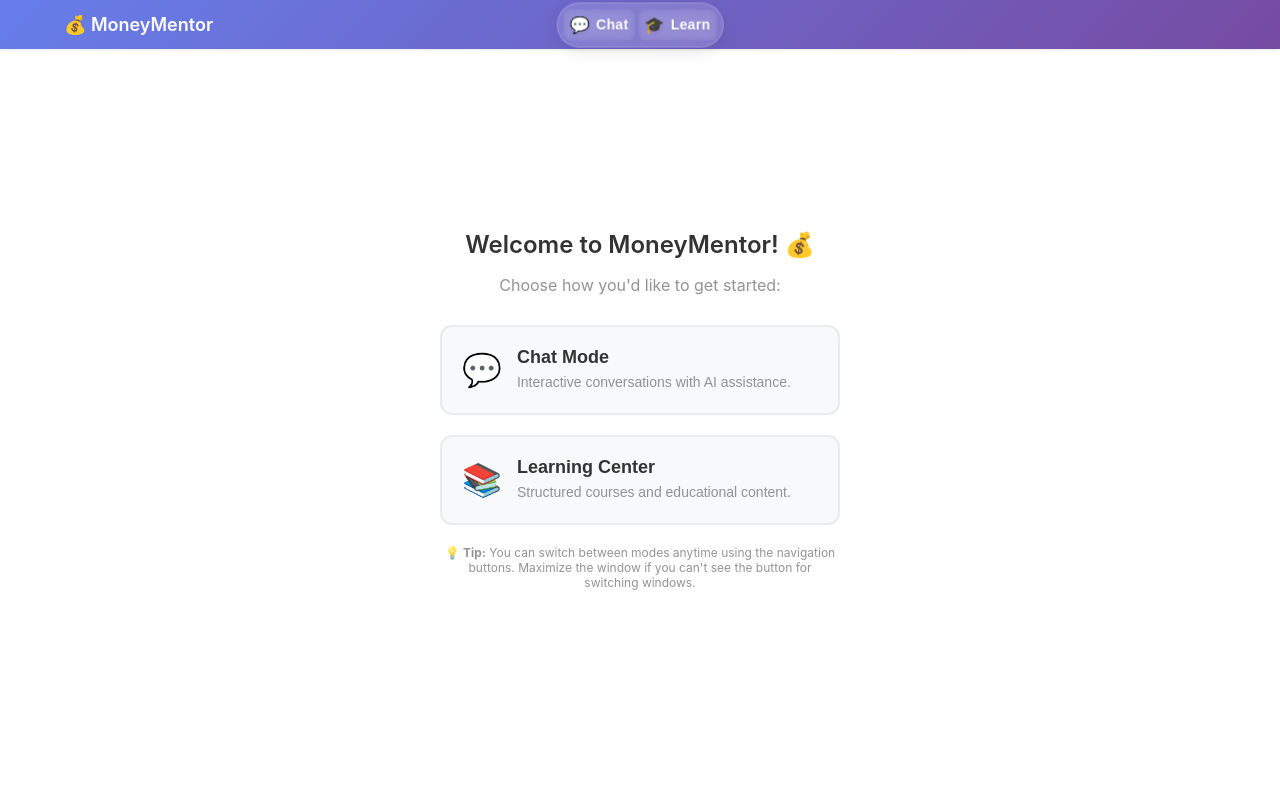
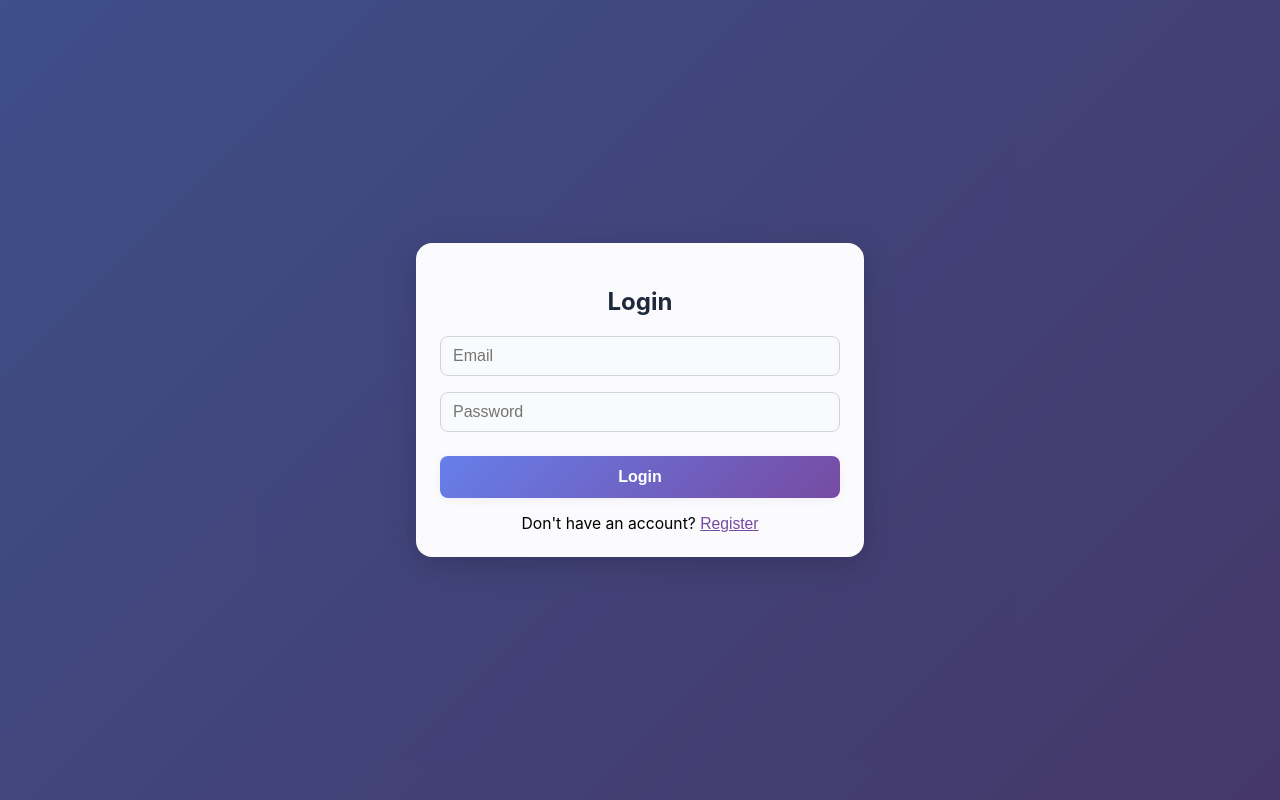
Before and after one commit to NOR-TECH-ETH/MoneyMentor, a React (Vite) app in the folder frontend/: page / in a window 1280 px wide. Built offline with nearby package versions, Linux system fonts and the light colour scheme.

Commit message:
update: authentication feature integration

```diff
--- /dev/null
+++ b/frontend/src/components/AuthModal.tsx
@@ -0,0 +1,107 @@
+import React, { useState } from 'react';
+import { registerUser, loginUser } from '../utils/chatWidget/api';
+import Cookies from 'js-cookie';
+import '../styles/ChatWidget.css';
+
+interface AuthModalProps {
+  isOpen: boolean;
+  onAuthSuccess: () => void;
+}
+
+const AuthModal: React.FC<AuthModalProps> = ({ isOpen, onAuthSuccess }) => {
+  const [mode, setMode] = useState<'login' | 'register'>('login');
+  const [email, setEmail] = useState('');
+  const [password, setPassword] = useState('');
+  const [firstName, setFirstName] = useState('');
+  const [lastName, setLastName] = useState('');
+  const [error, setError] = useState('');
+  const [loading, setLoading] = useState(false);
+
+  if (!isOpen) return null;
+
+  const handleSubmit = async (e: React.FormEvent) => {
+    e.preventDefault();
+    setError('');
+    setLoading(true);
+    try {
+      let result;
+      if (mode === 'register') {
+        result = await registerUser(email, password, firstName, lastName);
+      } else {
+        result = await loginUser(email, password);
+      }
+      if (result && (result.token || result.access_token)) {
+        Cookies.set('auth_token', result.token || result.access_token, { expires: 7 });
+        onAuthSuccess();
+      } else {
+        setError('No token returned.');
+      }
+    } catch (err: any) {
+      setError(err.message || 'Authentication failed');
+    } finally {
+      setLoading(false);
+    }
+  };
+
+  return (
+    <div className="modal-overlay">
+      <form className="modal-content" onSubmit={handleSubmit}>
+        <h2 className="modal-title">{mode === 'login' ? 'Login' : 'Register'}</h2>
+        {mode === 'register' && (
+          <>
+            <input
+              type="text"
+              placeholder="First Name"
+              value={firstName}
+              onChange={e => setFirstName(e.target.value)}
+              required
+              className="modal-input"
+            />
+            <input
+              type="text"
+              placeholder="Last Name"
+              value={lastName}
+              onChange={e => setLastName(e.target.value)}
+              required
+              className="modal-input"
+            />
+          </>
+        )}
+        <input
+          type="email"
+          placeholder="Email"
+          value={email}
+          onChange={e => setEmail(e.target.value)}
+          required
+          className="modal-input"
+        />
+        <input
+          type="password"
+          placeholder="Password"
+          value={password}
+          onChange={e => setPassword(e.target.value)}
+          required
+          className="modal-input"
+        />
+        {error && <div className="modal-error">{error}</div>}
+        <button type="submit" disabled={loading} className="modal-btn">
+          {loading ? 'Please wait...' : mode === 'login' ? 'Login' : 'Register'}
+        </button>
+        <div className="modal-switch">
+          {mode === 'login' ? (
+            <span>Don't have an account? <button type="button" className="modal-link" onClick={() => setMode('register')}>Register</button></span>
+          ) : (
+            <span>Already have an account? <button type="button" className="modal-link" onClick={() => setMode('login')}>Login</button></span>
+          )}
+        </div>
+      </form>
+    </div>
+  );
+};
+
+export const logout = () => {
+  Cookies.remove('auth_token');
+  window.location.reload();
+};
+
+export default AuthModal;
--- a/frontend/src/components/ChatWidget.tsx
+++ b/frontend/src/components/ChatWidget.tsx
@@ -1,4 +1,8 @@
 import React, { useState, useEffect } from 'react';
+import AuthModal from './AuthModal';
+import Cookies from 'js-cookie';
+import { logout } from './AuthModal';
+import { LogoutRounded } from '@mui/icons-material';
 
 import {
   ChatMessage,
@@ -361,72 +365,41 @@ export const ChatWidget: React.FC<ChatWidgetProps> = ({
   position = 'fullscreen',
   theme = 'light'
 }) => {
-  // UI State
+  // Authentication State
+  const [isAuthenticated, setIsAuthenticated] = useState(!!Cookies.get('auth_token'));
+  useEffect(() => {
+    const checkAuth = () => {
+      const token = Cookies.get('auth_token');
+      setIsAuthenticated(!!token);
+    };
+    checkAuth();
+    const interval = setInterval(checkAuth, 1000);
+    return () => clearInterval(interval);
+  }, []);
+  const handleAuthSuccess = () => setIsAuthenticated(true);
+
+  // --- All other hooks below ---
   const [isOpen, setIsOpen] = useState(false);
   const [activeMode, setActiveMode] = useState('chat');
-
-  // Session State - using custom hook
   const { sessionIds, setSessionIds } = useSessionState();
-
-  // Sidebar and Profile State
   const sidebarHook = useSidebar();
   const profileHook = useProfile();
-
-  // Get current theme from user profile (overrides static theme prop)
   const currentTheme = profileHook.userProfile.preferences.theme;
-
-  // Chat Sessions State
   const [chatSessions, setChatSessions] = useState<ChatSession[]>(getMockChatSessions());
-
-  // Session handlers
-  const handleSessionSelect = (sessionId: string) => {
-    console.log('Selected session:', sessionId);
-    // TODO: Load session messages and update current chat
-  };
-
-  const handleNewChat = () => {
-    console.log('Creating new chat');
-    // TODO: Clear current messages and start new session
-  };
-
-
-  // Command autocomplete state
-
-
-  // Message counter for chat window
+  const handleSessionSelect = (sessionId: string) => {};
+  const handleNewChat = () => {};
   const [chatMessageCount, setChatMessageCount] = useState(0);
-  // Quiz answer counters for chat window
   const [chatQuizTotalAnswered, setChatQuizTotalAnswered] = useState(0);
   const [chatQuizCorrectAnswered, setChatQuizCorrectAnswered] = useState(0);
-  // Quiz dropdown state and history
   const [showQuizDropdown, setShowQuizDropdown] = useState(false);
-  const [chatQuizHistory, setChatQuizHistory] = useState<any[]>([
-    // Test data to see if dropdown works
-    {
-      question: "What is compound interest?",
-      options: ["Interest on interest", "Simple interest", "Fixed interest", "Variable interest"],
-      correctAnswer: 0,
-      userAnswer: 0,
-      explanation: "Compound interest is interest earned on both the principal and the accumulated interest.",
-      topicTag: "investing"
-    }
-  ]);
-
-  // Available commands
-
-
-  // Window management state
+  const [chatQuizHistory, setChatQuizHistory] = useState<any[]>([]);
   const [currentWindow, setCurrentWindow] = useState<'intro' | 'chat' | 'learn'>('intro');
-
-  // Window-specific state
   const [chatMessages, setChatMessages] = useState<ChatMessage[]>([]);
   const [learnMessages, setLearnMessages] = useState<ChatMessage[]>([]);
   const [chatInputValue, setChatInputValue] = useState('');
   const [learnInputValue, setLearnInputValue] = useState('');
   const [chatIsLoading, setChatIsLoading] = useState(false);
   const [learnIsLoading, setLearnIsLoading] = useState(false);
-
-  // Chat window specific state
   const [chatCurrentQuiz, setChatCurrentQuiz] = useState<QuizQuestion | null>(null);
   const [chatShowQuizFeedback, setChatShowQuizFeedback] = useState(false);
   const [chatLastQuizAnswer, setChatLastQuizAnswer] = useState<QuizFeedback | null>(null);
@@ -440,8 +413,6 @@ export const ChatWidget: React.FC<ChatWidgetProps> = ({
   const [chatShowCourseList, setChatShowCourseList] = useState(false);
   const [chatCourseQuiz, setChatCourseQuiz] = useState<CourseQuizState | null>(null);
   const [chatCourseQuizAnswers, setChatCourseQuizAnswers] = useState<CourseQuizAnswers>(initializeCourseQuizAnswers(0));
-
-  // Learn window specific state
   const [learnCurrentQuiz, setLearnCurrentQuiz] = useState<QuizQuestion | null>(null);
   const [learnShowQuizFeedback, setLearnShowQuizFeedback] = useState(false);
   const [learnLastQuizAnswer, setLearnLastQuizAnswer] = useState<QuizFeedback | null>(null);
@@ -455,15 +426,9 @@ export const ChatWidget: React.FC<ChatWidgetProps> = ({
   const [learnShowCourseList, setLearnShowCourseList] = useState(false);
   const [learnCourseQuiz, setLearnCourseQuiz] = useState<CourseQuizState | null>(null);
   const [learnCourseQuizAnswers, setLearnCourseQuizAnswers] = useState<CourseQuizAnswers>(initializeCourseQuizAnswers(0));
-
-  // File Upload State (only for chat window)
   const [uploadedFiles, setUploadedFiles] = useState<File[]>([]);
   const [uploadProgress, setUploadProgress] = useState<UploadProgress>(initializeUploadProgress());
-
-  // Custom hook for scroll to bottom
   const messagesEndRef = useScrollToBottom([chatMessages, learnMessages, currentWindow]);
-
-  // Create API config
   const apiConfig: ApiConfig = {
     apiUrl,
     userId: sessionIds.userId,
@@ -541,7 +506,6 @@ export const ChatWidget: React.FC<ChatWidgetProps> = ({
     }
   };
 
-
   // Window-specific input change handlers
   const handleChatInputChange = (e: React.ChangeEvent<HTMLInputElement>) => {
     const value = e.target.value;
@@ -549,7 +513,6 @@ export const ChatWidget: React.FC<ChatWidgetProps> = ({
 
     // Chat window doesn't process commands - just update input value
   };
-
 
   // Window-specific message handlers
   const handleChatSendMessage = async (commandText?: string) => {
@@ -674,7 +637,6 @@ export const ChatWidget: React.FC<ChatWidgetProps> = ({
       setChatIsLoading(false);
     }
   };
-
 
   // Window-specific wrapper functions for components
 
@@ -960,6 +922,11 @@ export const ChatWidget: React.FC<ChatWidgetProps> = ({
     return () => window.removeEventListener('start-recommended-course', handler);
   }, [learnWindow]);
 
+  // --- Conditional rendering ---
+  if (!isAuthenticated) {
+    return <AuthModal isOpen={true} onAuthSuccess={handleAuthSuccess} />;
+  }
+
   return (
     <div className={`chat-app ${currentTheme}`}>
       {/* Sidebar - only show in chat window */}
@@ -1011,6 +978,9 @@ export const ChatWidget: React.FC<ChatWidgetProps> = ({
             </div>
           </div>
           <div className="header-spacer"></div>
+          <button onClick={logout} className="logout-btn" title="Logout">
+            <LogoutRounded fontSize="small" />
+          </button>
         </div>
 
         {/* Upload Progress Indicator Component */}
--- a/frontend/src/styles/ChatWidget.css
+++ b/frontend/src/styles/ChatWidget.css
@@ -3554,3 +3554,138 @@
   background: #064e3b;
   color: #6ee7b7;
 }
+
+/* Modal Styles */
+.modal-overlay {
+  position: fixed;
+  top: 0; left: 0; right: 0; bottom: 0;
+  background: rgba(30, 41, 59, 0.55); /* dark glass */
+  z-index: 2000;
+  display: flex;
+  align-items: center;
+  justify-content: center;
+  padding: 16px;
+}
+
+.modal-content {
+  background: rgba(255,255,255,0.98);
+  border-radius: 16px;
+  box-shadow: 0 8px 32px rgba(0,0,0,0.18);
+  padding: 32px 24px 24px 24px;
+  min-width: 0;
+  max-width: 400px;
+  width: 100%;
+  display: flex;
+  flex-direction: column;
+  align-items: stretch;
+  gap: 8px;
+}
+
+@media (max-width: 480px) {
+  .modal-content {
+    padding: 20px 8px 16px 8px;
+    max-width: 100vw;
+  }
+}
+
+.modal-title {
+  font-size: 1.5rem;
+  font-weight: 600;
+  margin-bottom: 12px;
+  text-align: center;
+  color: #3b3663;
+}
+
+.modal-input {
+  font-size: 1rem;
+  padding: 10px 12px;
+  border-radius: 8px;
+  border: 1px solid #d1d5db;
+  margin-bottom: 8px;
+  outline: none;
+  transition: border 0.2s;
+  background: #f9fafb;
+}
+.modal-input:focus {
+  border: 1.5px solid #764ba2;
+  background: #fff;
+}
+
+.modal-btn {
+  background: linear-gradient(135deg, #667eea 0%, #764ba2 100%);
+  color: white;
+  font-weight: 600;
+  border: none;
+  border-radius: 8px;
+  padding: 12px 0;
+  margin-top: 8px;
+  font-size: 1rem;
+  cursor: pointer;
+  transition: background 0.2s, box-shadow 0.2s;
+  box-shadow: 0 2px 8px rgba(118,75,162,0.08);
+}
+.modal-btn:disabled {
+  opacity: 0.7;
+  cursor: not-allowed;
+}
+.modal-btn:not(:disabled):hover {
+  background: linear-gradient(135deg, #764ba2 0%, #667eea 100%);
+}
+
+.modal-link {
+  color: #764ba2;
+  background: none;
+  border: none;
+  font-weight: 500;
+  cursor: pointer;
+  text-decoration: underline;
+  font-size: 1em;
+  padding: 0;
+}
+.modal-link:hover {
+  color: #667eea;
+}
+
+.modal-error {
+  color: #e11d48;
+  background: #fef2f2;
+  border-radius: 6px;
+  padding: 8px 10px;
+  margin-bottom: 4px;
+  font-size: 0.98em;
+  text-align: center;
+}
+
+.modal-switch {
+  text-align: center;
+  margin-top: 8px;
+  font-size: 0.98em;
+}
+
+/* Logout Button Consistent with Header */
+.logout-btn {
+  background: none;
+  border: none;
+  color: white;
+  cursor: pointer;
+  padding: 6px;
+  border-radius: 6px;
+  transition: background 0.2s, transform 0.2s;
+  display: flex;
+  align-items: center;
+  justify-content: center;
+  min-width: 32px;
+  min-height: 32px;
+}
+.logout-btn:hover {
+  background: rgba(255,255,255,0.15);
+  transform: scale(1.05);
+}
+.logout-btn:active {
+  background: rgba(255,255,255,0.25);
+  transform: scale(0.95);
+}
+.logout-btn svg {
+  width: 20px;
+  height: 20px;
+}
```
Also changed, not shown: frontend/package.json (+5 -3 lines), frontend/src/utils/chatWidget/api.ts (+32 -0 lines), 1 other file (tests, documents, lock files or other folders).
